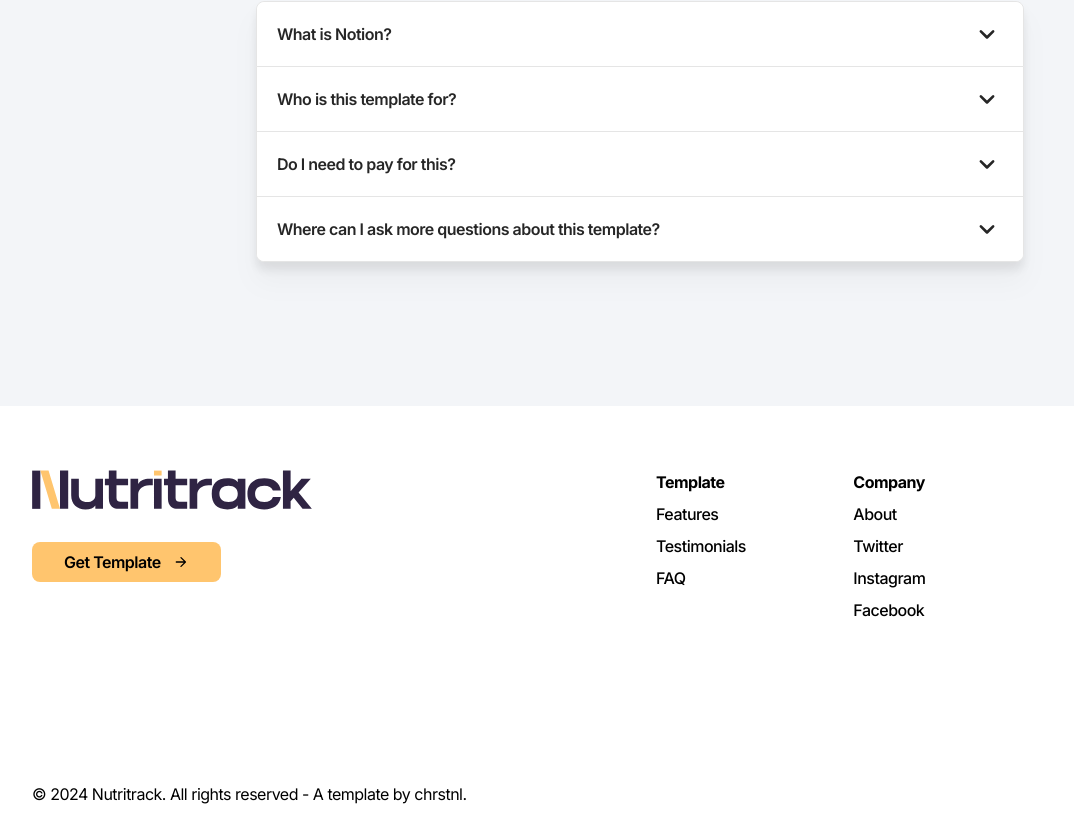
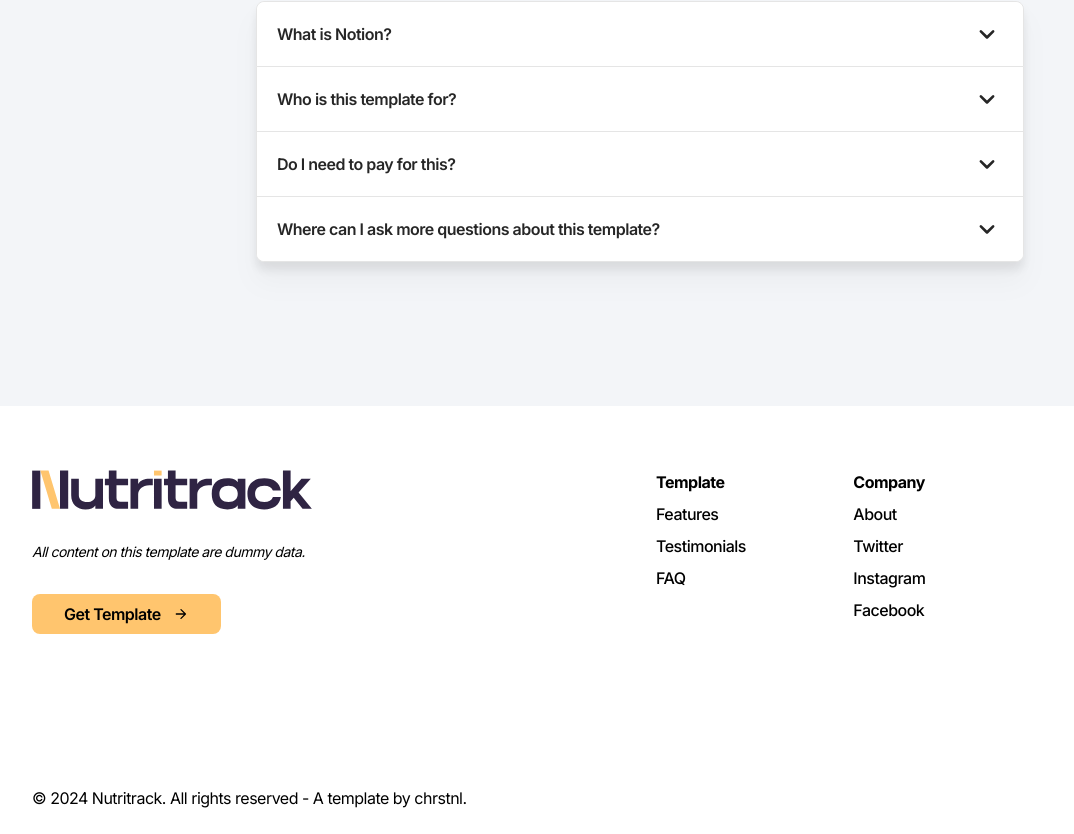
Before and after one commit to christian-luntok/nutritrack, a Next.js app: page / in a window 1280 px wide. Shown: the part 4753-5587 px from the top of the page, without its empty margins (0-1074 px from the left). Built offline with nearby package versions, Linux system fonts and the light colour scheme.

Commit message:
chore: added notice on footer.

```diff
--- a/components/Footer/Footer.js
+++ b/components/Footer/Footer.js
@@ -71,6 +71,9 @@ export const Footer = () => {
                                         priority
                                     />
                                 </Link>
+                                <div className="flex italic flex-wrap text-sm">
+                                    All content on this template are dummy data.
+                                </div>
                                 {/* Get Template button; remove if not used */}
                                 <ButtonGroup alignment="left">
                                     <a
```
